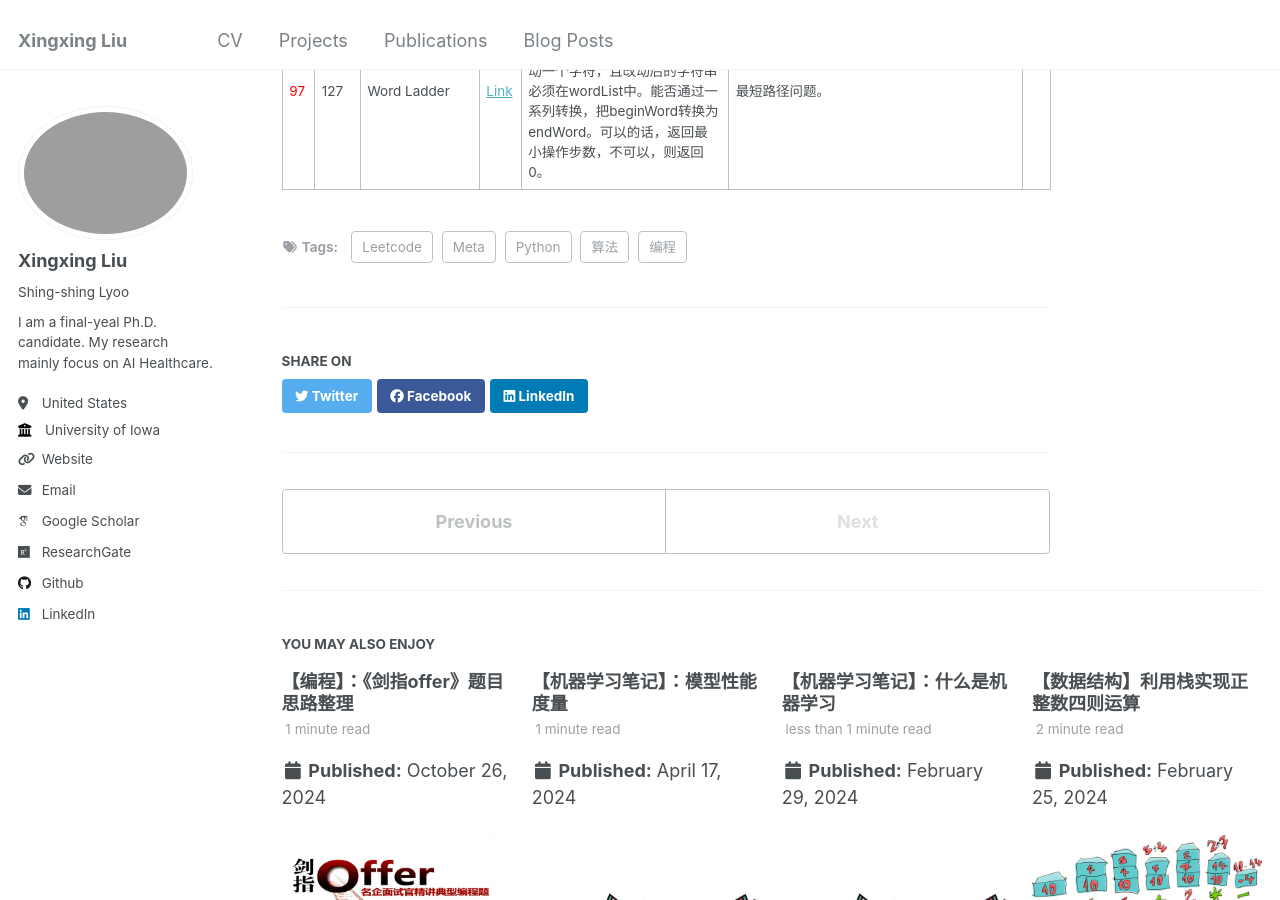
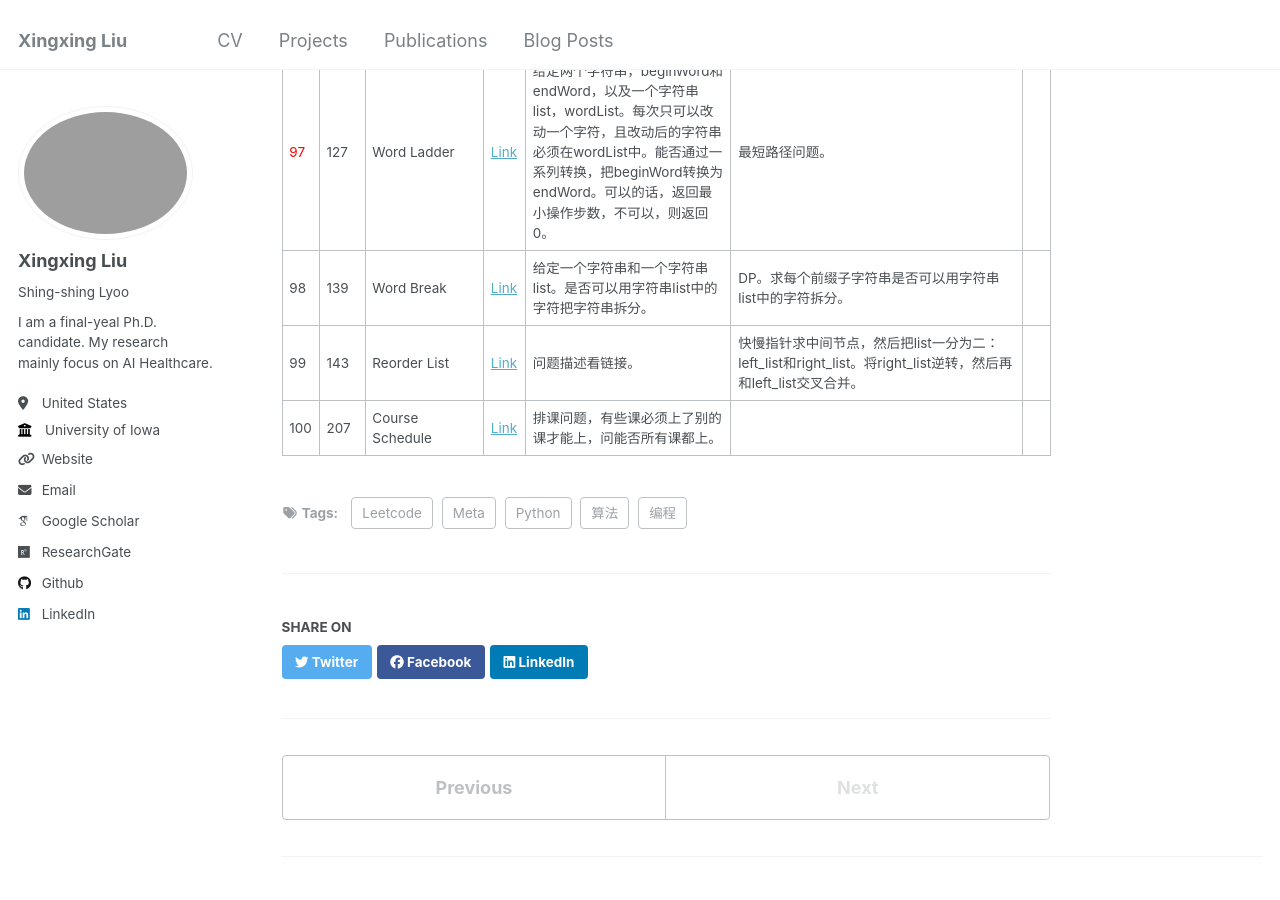
Before and after one commit to xxliu1996/xxliu1996.github.io, a Jekyll site: the page built from _posts/2024-11-10-blog-leetcode-meta.md, in a window 1280 px wide and 900 px high, scrolled down 11450 px. Built offline with Jekyll 4.4.1, drawn with Linux system fonts in a browser that asks for light colours; some web fonts are replaced.

Commit message:
update blog leetcode meta top 100

```diff
--- a/_posts/2024-11-10-blog-leetcode-meta.md
+++ b/_posts/2024-11-10-blog-leetcode-meta.md
@@ -112,3 +112,6 @@ tags:
 |95|48|Rotate Image|[Link](https://leetcode.com/problems/rotate-image/)|给定一个nxn矩阵，将其顺时针旋转90度。不要额外分配内存。|对于矩阵左上1/4部分元素（当n为奇数时，要考虑最中间一行/列），将其于对应的四个角的元素进行旋转操作。||
 |96|66|Plus One|[Link](https://leetcode.com/problems/plus-one/description/)|一个数组，每个元素均是0-9的正整数，它们代表了一个大整数的每个位。求该大整数加1后的大整数，也用数组表示返回。|有最低位到最高位，考虑进位。||
 |<span style="color:red">97</span>|127|Word Ladder|[Link](https://leetcode.com/problems/word-ladder/description/)|给定两个字符串，beginWord和endWord，以及一个字符串list，wordList。每次只可以改动一个字符，且改动后的字符串必须在wordList中。能否通过一系列转换，把beginWord转换为endWord。可以的话，返回最小操作步数，不可以，则返回0。|最短路径问题。||
+|98|139|Word Break|[Link](https://leetcode.com/problems/word-break/description/)|给定一个字符串和一个字符串list。是否可以用字符串list中的字符把字符串拆分。|DP。求每个前缀子字符串是否可以用字符串list中的字符拆分。||
+|99|143|Reorder List|[Link](https://leetcode.com/problems/reorder-list/description/)| 问题描述看链接。|快慢指针求中间节点，然后把list一分为二：left_list和right_list。将right_list逆转，然后再和left_list交叉合并。||
+|100|207|Course Schedule|[Link](https://leetcode.com/problems/course-schedule/description/)|排课问题，有些课必须上了别的课才能上，问能否所有课都上。|||
```
